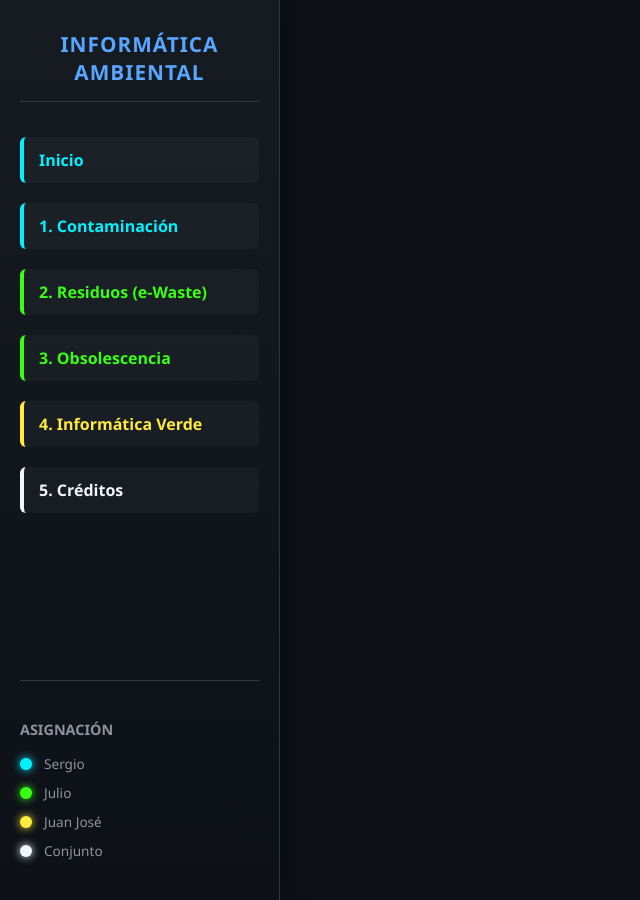
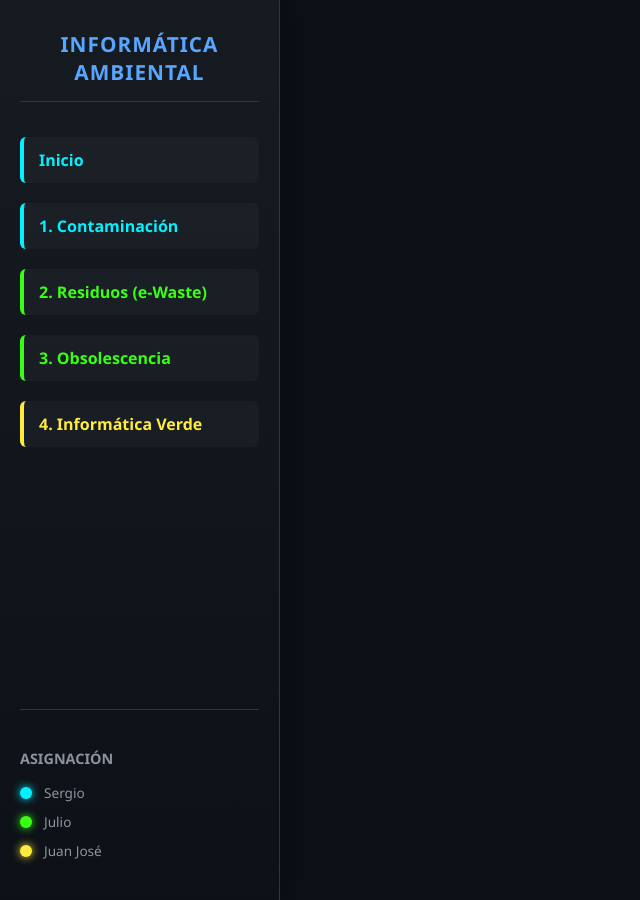
Before and after one commit to serluigi333/proteccionmedioambiental, a Jekyll site: the page built from obsolescencia.md, in a window 1280 px wide. Shown: the whole page, without its empty margins (0-640 px from the left). Built offline with Jekyll 4.4.1, drawn with Linux system fonts in a browser that asks for light colours; our own code applies the rules of GitHub Pages for plain Markdown files.

Commit message:
Update default.html

```diff
--- a/_layouts/default.html
+++ b/_layouts/default.html
@@ -66,8 +66,6 @@
     .autor-julio { color: #39ff14; border-left: 4px solid #39ff14; }
     /* Juan José: Amarillo Dorado */
     .autor-juanjose { color: #ffeb3b; border-left: 4px solid #ffeb3b; }
-    /* Trabajo Conjunto: Blanco/Plata */
-    .autor-general { color: #f0f6fc; border-left: 4px solid #f0f6fc; }
 
     /* Efecto al pasar el ratón (Hover) */
     nav a:hover {
@@ -109,7 +107,6 @@
     .bg-sergio { background-color: #00f2ff; box-shadow: 0 0 8px #00f2ff; }
     .bg-julio { background-color: #39ff14; box-shadow: 0 0 8px #39ff14; }
     .bg-juanjose { background-color: #ffeb3b; box-shadow: 0 0 8px #ffeb3b; }
-    .bg-general { background-color: #f0f6fc; box-shadow: 0 0 8px #f0f6fc; }
 
     /* --- ESTILOS DEL CONTENIDO PRINCIPAL (MAIN) --- */
     main {
@@ -165,7 +161,6 @@
     <a href="residuos.html" class="autor-julio">2. Residuos (e-Waste)</a>
     <a href="obsolescencia.html" class="autor-julio">3. Obsolescencia</a>
     <a href="ecologica.html" class="autor-juanjose">4. Informática Verde</a>
-    <a href="referencias.html" class="autor-general">5. Créditos</a>
 
     <div class="leyenda">
       <h4>Asignación</h4>
@@ -181,10 +176,6 @@
         <div class="circulo bg-juanjose"></div>
         <span>Juan José</span>
       </div>
-      <div class="autor-item">
-        <div class="circulo bg-general"></div>
-        <span>Conjunto</span>
-      </div>
     </div>
   </nav>
 
```
Also changed, not shown: other parts of _layouts/default.html (+0 -1 lines).
